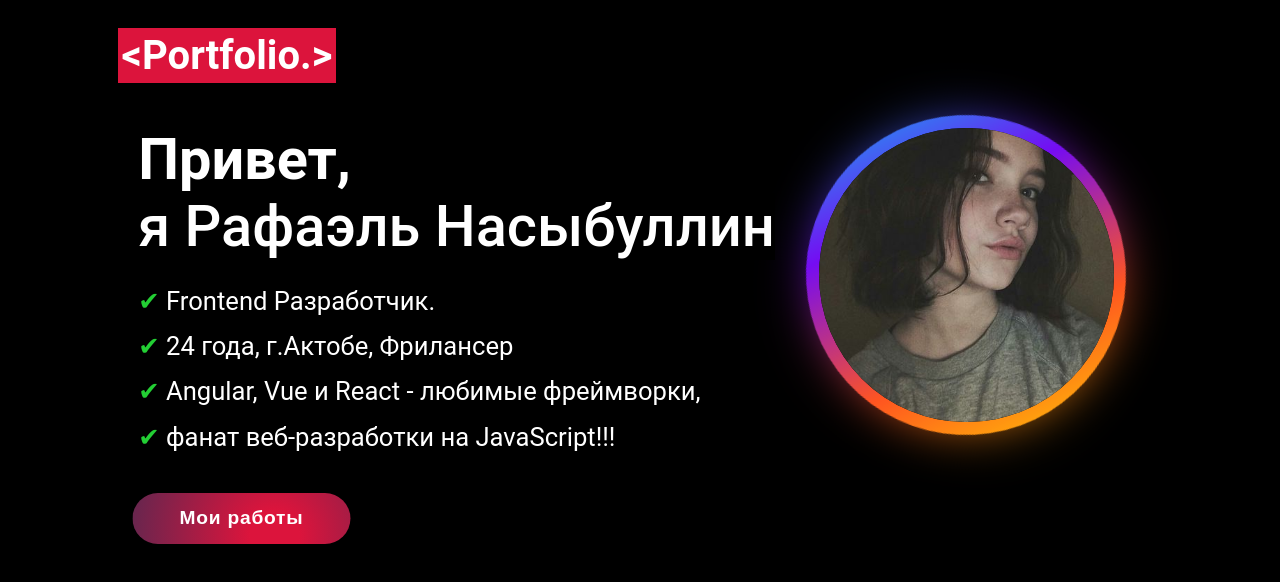
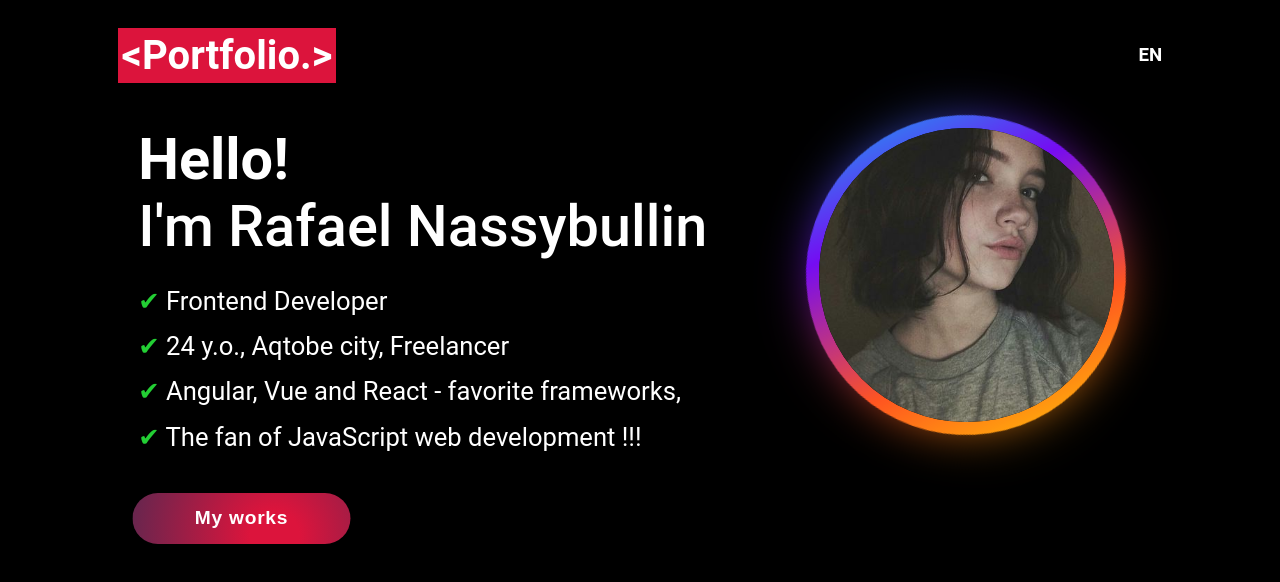
Before and after one commit to RafaelNassybullin/portfolioRafael, an Angular app: page / in a window 1280 px wide. Shown: the top 582 px of the page. Built offline with nearby package versions, Linux system fonts and the light colour scheme.

Commit message:
well done!

```diff
--- a/src/app/components/myprojects/myprojects.component.ts
+++ b/src/app/components/myprojects/myprojects.component.ts
@@ -8,7 +8,7 @@ import {ToggleBooleanService} from "../../toggle-boolean.service";
       <div #headmyproject class="wrap">
         <div class="title">
           <svg routerLink="/" width="3vw" fill="white" xmlns="http://www.w3.org/2000/svg" viewBox="0 0 126.38 84.26"><path d="M20.45,36.56H77.37c13.83,0,27.66.07,41.49,0,4,0,7,1,7.49,5.4.37,3.69-2.44,5.78-7.56,5.78q-46.5,0-93,0H19.51c1.4,1.65,2.23,2.77,3.19,3.74q10.92,11,21.9,21.94c2.81,2.79,4.25,6,1,9.1s-6.26,1.69-9.08-1.16C25.43,70.06,14.22,58.89,3.08,47.64c-4.11-4.16-4.11-6.84,0-11C14.25,25.39,25.47,14.22,36.59,3c2.81-2.84,5.85-4.35,9-1.17s1.67,6.34-1.14,9.1Q32,23.06,19.61,35.28Z"/></svg>
-          <h2 class="nav-title">Мои работы</h2></div>
+          <h2 class="nav-title">{{aServ.language?aServ.myWorksRus:aServ.myWorksEng}}</h2></div>
         <a href="https://github.com/RafaelNassybullin?tab=repositories" target="_blank">
           <button>
             <svg width="2vw" fill="white" xmlns="http://www.w3.org/2000/svg" viewBox="0 0 342.36 333.67">
@@ -18,7 +18,7 @@ import {ToggleBooleanService} from "../../toggle-boolean.service";
               <path d="M84.05,266.25a35,35,0,0,1,3.7,4.64c.18.32-1.17,1.49-1.82,2.27a28.58,28.58,0,0,1-3.76-3.52C81.94,269.35,83.06,268,84.05,266.25Z"/>
               <path d="M122,281.92c-.42-1.24-1.5-2.76-1.12-3.66a5.57,5.57,0,0,1,3.35-2.69c.74-.2,1.92,1.17,2.9,1.83l-3,3.32Z"/>
             </svg>
-            <p >Github</p>
+            <p>Github</p>
           </button >
         </a>
       </div>
@@ -30,6 +30,7 @@ import {ToggleBooleanService} from "../../toggle-boolean.service";
 export class MyprojectsComponent implements OnInit {
 
   constructor(public aServ:ToggleBooleanService) {
+    this.aServ.serviceBool?this.aServ.userLanguage():''
   }
 
   ngOnInit(): void {
--- a/src/app/components/navlogo/navlogo.component.scss
+++ b/src/app/components/navlogo/navlogo.component.scss
@@ -436,3 +436,7 @@ height: fit-content;
   transition: 500ms ease-in-out;
 
 }
+h3{
+  cursor: pointer;
+  user-select: none;
+}
--- a/src/app/components/navlogo/navlogo.component.ts
+++ b/src/app/components/navlogo/navlogo.component.ts
@@ -2,7 +2,7 @@ import {
   AfterViewInit,
   Component,
   ElementRef,
-  HostListener,
+  HostListener, OnInit,
   ViewChild
 } from '@angular/core';
 import gsap from "gsap";
@@ -15,22 +15,30 @@ gsap.registerPlugin(TextPlugin)
   selector: 'app-navlogo',
   template: `
     <nav #navanim>
-      <div class="logo">{{logo}}</div>
+      <div  class="logo">{{offAnimService.language?logoRus:logoEng}}</div>
+      <h3 (click)="offAnimService.languageToggle()">{{offAnimService.language?'RU':'EN'}}</h3>
     </nav>
     <div class="wrapper">
       <div class="text">
-        <h2 >
-          <div class="overlay" #helloTitle>Привет,</div>
+        <h2>
+          <div class="overlay" #helloTitle>{{offAnimService.language?offAnimService.helloRus:offAnimService.helloEngg}}</div>
         </h2>
-        <h1 >
-          <div class="overlay" #nameTitle>я Рафаэль Насыбуллин </div>
+        <h1>
+          <div class="overlay" #nameTitle>{{offAnimService.language?offAnimService.nameRus:offAnimService.nameEngg}}</div>
         </h1>
-        <p #typingAnimationsOne><span>✔</span> Frontend Разработчик.</p>
-        <p #typingAnimationsTwo>️<span>✔</span> 24 года, г.Актобе, Фрилансер</p>
-        <p #typingAnimationsThree>️<span>✔</span> Angular, Vue и React - любимые фреймворки,</p>
-        <p #typingAnimationsFour>️<span>✔</span> фанат веб-разработки на JavaScript!!!</p>
+        <p *ngIf="offAnimService.language" #typingAnimationsOne><span>✔</span> Фронтенд разработчик</p>
+        <p *ngIf="!offAnimService.language" #typingAnimationsOne><span>✔</span> Frontend Developer</p>
+
+        <p *ngIf="offAnimService.language" #typingAnimationsTwo><span>✔</span> 24 года, г.Актобе, Фрилансер</p>
+        <p *ngIf="!offAnimService.language" #typingAnimationsTwo><span>✔</span> 24 y.o., Aqtobe city, Freelancer</p>
+
+        <p *ngIf="offAnimService.language" #typingAnimationsThree><span>✔</span> Angular, Vue и React - любимые фреймворки,</p>
+        <p *ngIf="!offAnimService.language" #typingAnimationsThree><span>✔</span> Angular, Vue and React - favorite frameworks,</p>
+
+        <p *ngIf="offAnimService.language" #typingAnimationsFour><span>✔</span> фанат веб-разработки на JavaScript!!!</p>
+        <p *ngIf="!offAnimService.language" #typingAnimationsFour><span>✔</span> The fan of JavaScript web development !!!</p>
         <div class="animate-button" #buttonAnimation>
-        <button class="my-jobs" routerLink="/myprojects">Мои работы</button>
+        <button  class="my-jobs" routerLink="/myprojects">{{offAnimService.language?offAnimService.myWorksRus:offAnimService.myWorksEng}}</button>
         </div>
       </div>
       <div class="image-wrapp">
@@ -82,25 +90,35 @@ gsap.registerPlugin(TextPlugin)
   `,
   styleUrls: ['./navlogo.component.scss']
 })
-export class NavlogoComponent implements AfterViewInit {
-  constructor(public offAnimService:ToggleBooleanService) {}
+export class NavlogoComponent implements AfterViewInit, OnInit {
+  constructor(public offAnimService:ToggleBooleanService) {
+   this.offAnimService.serviceBool?this.offAnimService.userLanguage():''
+  }
   public hover: boolean = false
-  public logo: string = '<Portfolio.>'
-  public contacts: string = '<Контакты.>'
+  public logoEng: string = '<Portfolio.>'
+  public logoRus: string = '<Портфолио.>'
+  public testText:string = 'Фронтенд разработчик.'
+  public innerWidthh = window.innerWidth
+  public engText:string = 'Frontend Developer'
+  public thats:boolean = true
 
-  public innerWidthh = window.innerWidth
+  ngOnInit() {
+
+  }
+
   @HostListener('window:resize', ['$event'])
   onResize(event:any) {
     this.innerWidthh = window.innerWidth;
   }
+
   @ViewChild('navanim', {static: true}) navanim!: ElementRef<HTMLDivElement>
   @ViewChild('helloTitle', {static: true}) helloTitle!: ElementRef<HTMLDivElement>
   @ViewChild('nameTitle', {static: true}) nameTitle!: ElementRef<HTMLDivElement>
   @ViewChild('image', {static: true}) image!: ElementRef<HTMLDivElement>
-  @ViewChild('typingAnimationsOne', {static: true}) typingAnimationsOne!: ElementRef<HTMLDivElement>
-  @ViewChild('typingAnimationsTwo', {static: true}) typingAnimationsTwo!: ElementRef<HTMLDivElement>
-  @ViewChild('typingAnimationsThree', {static: true}) typingAnimationsThree!: ElementRef<HTMLDivElement>
-  @ViewChild('typingAnimationsFour', {static: true}) typingAnimationsFour!: ElementRef<HTMLDivElement>
+  @ViewChild('typingAnimationsOne', {static: false}) typingAnimationsOne!: ElementRef<HTMLDivElement>
+  @ViewChild('typingAnimationsTwo', {static: false}) typingAnimationsTwo!: ElementRef<HTMLDivElement>
+  @ViewChild('typingAnimationsThree', {static: false}) typingAnimationsThree!: ElementRef<HTMLDivElement>
+  @ViewChild('typingAnimationsFour', {static: false}) typingAnimationsFour!: ElementRef<HTMLDivElement>
   @ViewChild('buttonAnimation', {static: true}) buttonAnimation!: ElementRef<HTMLDivElement>
 
   initImage(){
@@ -153,4 +171,6 @@ export class NavlogoComponent implements AfterViewInit {
       ease: 'power4.out',
       stagger: {amount: 0.3}
     }).call(()=>this.offAnimService.f())
-  }}
+  }
+
+}
--- a/src/app/toggle-boolean.service.ts
+++ b/src/app/toggle-boolean.service.ts
@@ -10,6 +10,24 @@ export class ToggleBooleanService {
   public turnCircleOnInit: boolean = true
   public serviceBool: boolean = true
 
+  public helloEngg:string  = 'Hello!'
+  public helloRus:string  = 'Привет!'
+  public nameEngg:string  = "I'm Rafael Nassybullin"
+  public nameRus:string  = 'я Рафаэль Насыбуллин'
+  public myWorksRus:string  = 'Мои работы'
+  public myWorksEng:string  = 'My works'
+
+  public language:boolean = true
+
+  languageToggle(){
+    this.language = !this.language
+    console.log(navigator.language);
+  }
+
+  userLanguage(){
+    navigator.language!=='ru-RU'?this.language=false:''
+    console.log('raf');
+  }
 
   public projectBool:boolean = true
 
```
